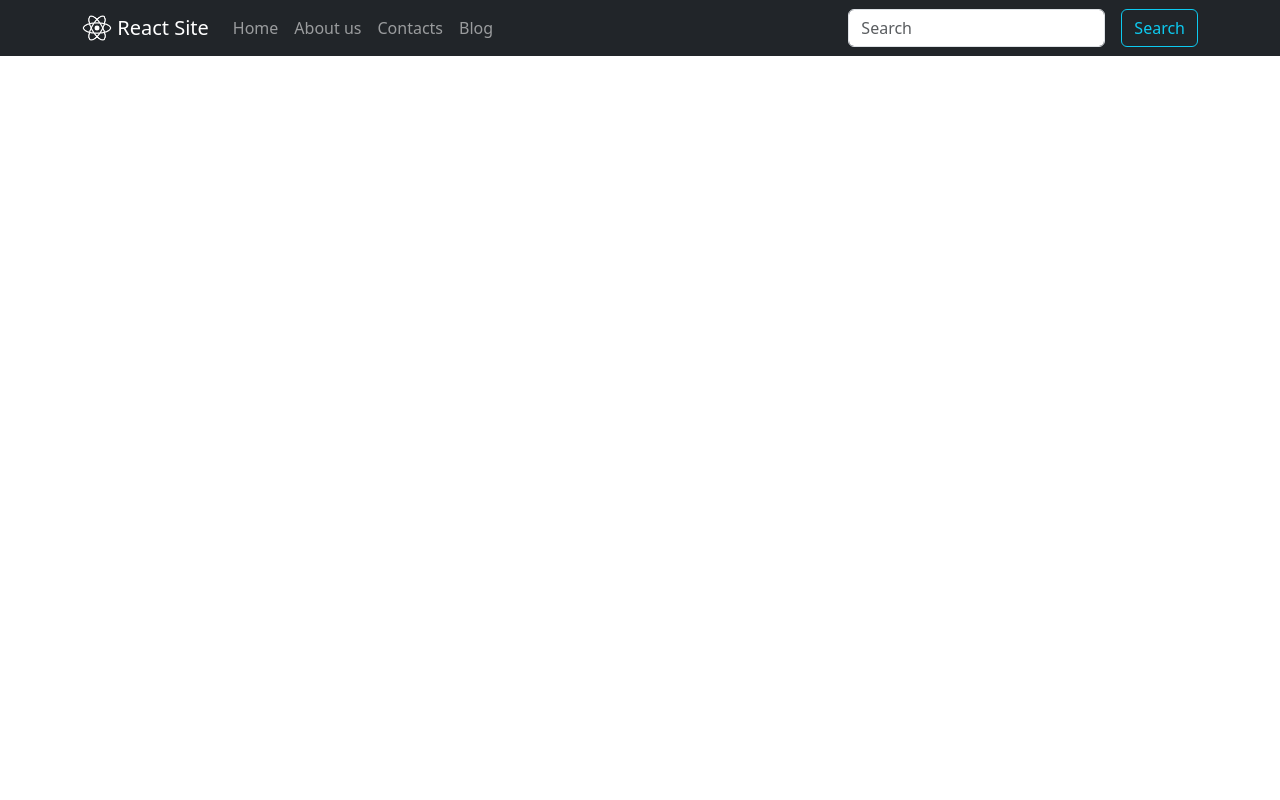
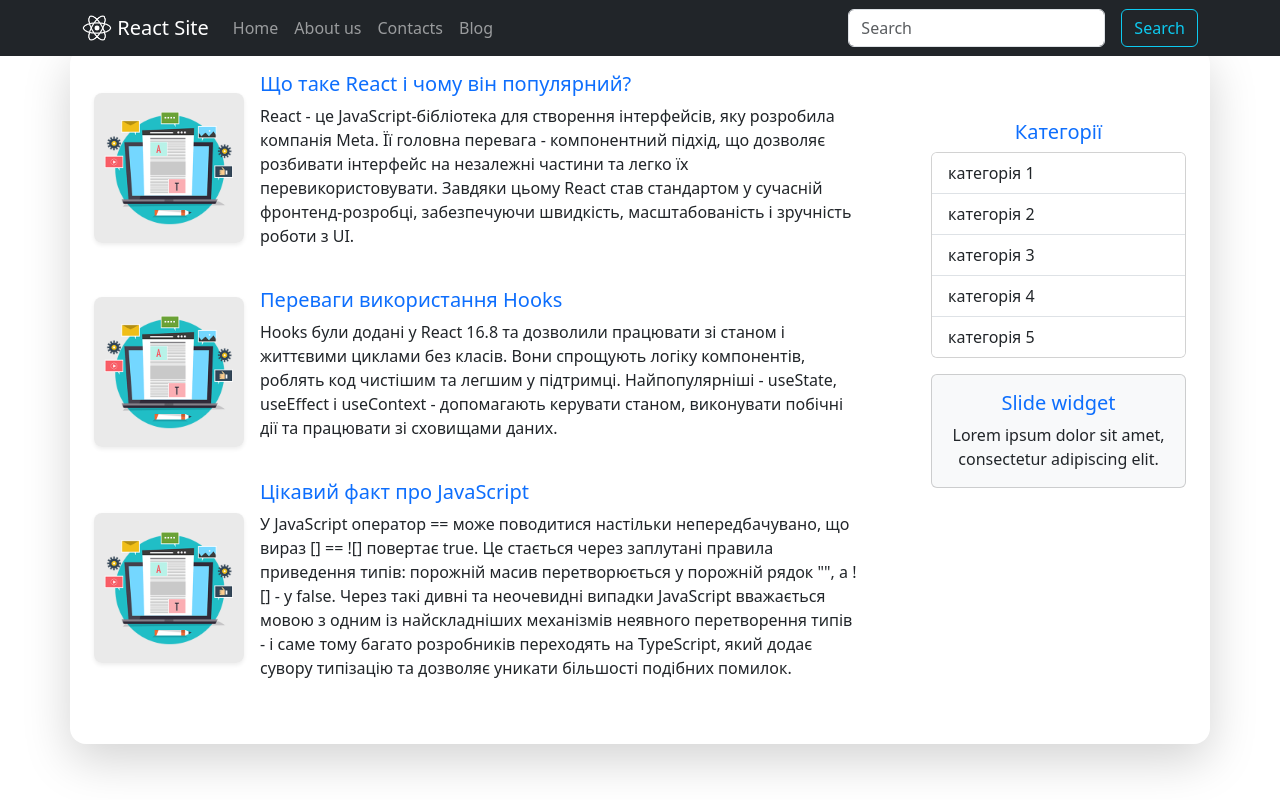
Before and after one commit to Arellaf/lab7-react, a React (Create React App) app: page /blog in a window 1280 px wide. Built offline with nearby package versions, Linux system fonts and the light colour scheme.

Commit message:
Add blog page

```diff
--- a/src/Pages/Blog.jsx
+++ b/src/Pages/Blog.jsx
@@ -1,11 +1,103 @@
-import React, { Component } from 'react';
+import React, { Component } from "react";
+import { Container, Col, Row, Card, ListGroup } from "react-bootstrap";
+
+import PostImg1 from "../assets/PostImg1.png";
+
 class Blog extends Component {
   render() {
     return (
-      <h1>
-        Blog
-      </h1>
+      <Container className="mt-5 rounded-4 shadow-lg p-4">
+        <Row>
+          <Col md="9">
+            <div className="d-flex align-items-center me-5 mb-4">
+              <div className="flex-shrink-0">
+                <img
+                  width={150}
+                  height={150}
+                  className="mr-3 rounded-3 shadow-sm"
+                  src={PostImg1}
+                  alt="post"
+                  style={{ objectFit: "cover" }}
+                />
+              </div>
+              <div className="flex-grow-1 ms-3">
+                <h5 className="text-primary">Що таке React і чому він популярний?</h5>
+                <p>React - це JavaScript-бібліотека для створення інтерфейсів, яку розробила компанія Meta.
+                  Її головна перевага - компонентний підхід, що дозволяє розбивати інтерфейс на незалежні частини та легко їх перевикористовувати.
+                  Завдяки цьому React став стандартом у сучасній фронтенд-розробці, забезпечуючи швидкість, масштабованість і зручність роботи з UI.
+                </p>
+              </div>
+            </div>
+
+            <div className="d-flex align-items-center me-5 mb-4">
+              <div className="flex-shrink-0">
+                <img
+                  width={150}
+                  height={150}
+                  className="mr-3 rounded-3 shadow-sm"
+                  src={PostImg1}
+                  alt="post"
+                  style={{ objectFit: "cover" }}
+                />
+              </div>
+              <div className="flex-grow-1 ms-3">
+                <h5 className="text-primary">Переваги використання Hooks</h5>
+                <p>
+                  Hooks були додані у React 16.8 та дозволили працювати зі станом і життєвими циклами без класів.
+                  Вони спрощують логіку компонентів, роблять код чистішим та легшим у підтримці.
+                  Найпопулярніші - useState, useEffect і useContext - допомагають керувати станом, виконувати побічні дії та працювати зі сховищами даних.
+                </p>
+              </div>
+            </div>
+
+            <div className="d-flex align-items-center me-5 mb-4">
+              <div className="flex-shrink-0">
+                <img
+                  width={150}
+                  height={150}
+                  className="mr-3 rounded-3 shadow-sm"
+                  src={PostImg1}
+                  alt="post"
+                  style={{ objectFit: "cover" }}
+                />
+              </div>
+              <div className="flex-grow-1 ms-3">
+                <h5 className="text-primary">Цікавий факт про JavaScript</h5>
+                <p>
+                  У JavaScript оператор == може поводитися настільки непередбачувано, що вираз [] == ![] повертає true.
+                  Це стається через заплутані правила приведення типів: порожній масив перетворюється у порожній рядок "", а ![] - у false.
+                  Через такі дивні та неочевидні випадки JavaScript вважається мовою з одним із найскладніших механізмів неявного перетворення типів -
+                  і саме тому багато розробників переходять на TypeScript, який додає сувору типізацію та дозволяє уникати більшості подібних помилок.
+                </p>
+              </div>
+            </div>
+          </Col>
+
+          <Col md="3">
+            <h5 className="text-center mt-5 text-primary">Категорії</h5>
+            <Card>
+              <ListGroup variant="flush">
+                <ListGroup.Item>категорія 1</ListGroup.Item>
+                <ListGroup.Item>категорія 2</ListGroup.Item>
+                <ListGroup.Item>категорія 3</ListGroup.Item>
+                <ListGroup.Item>категорія 4</ListGroup.Item>
+                <ListGroup.Item>категорія 5</ListGroup.Item>
+              </ListGroup>
+            </Card>
+
+            <Card className="mt-3 bg-light">
+              <Card.Body>
+                <Card.Title className="text-center text-primary">Slide widget</Card.Title>
+                <Card.Text className="text-center">
+                  Lorem ipsum dolor sit amet, consectetur adipiscing elit.
+                </Card.Text>
+              </Card.Body>
+            </Card>
+          </Col>
+        </Row>
+      </Container>
     );
   }
 }
+
 export default Blog;
```
Also changed, not shown: src/assets/PostImg1.png (added).
